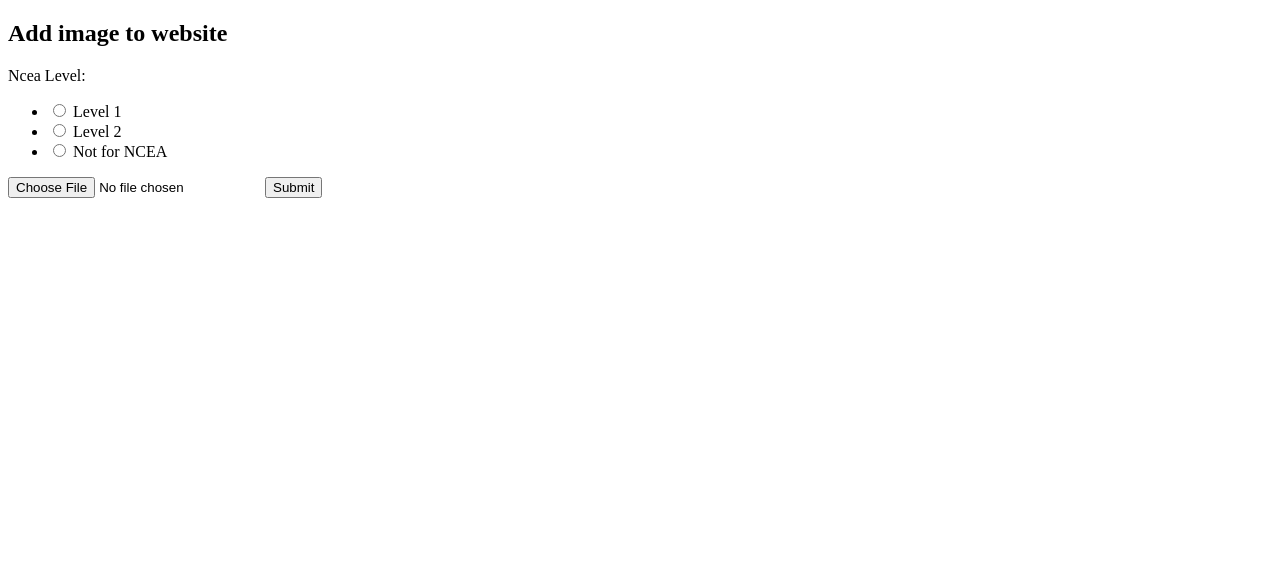
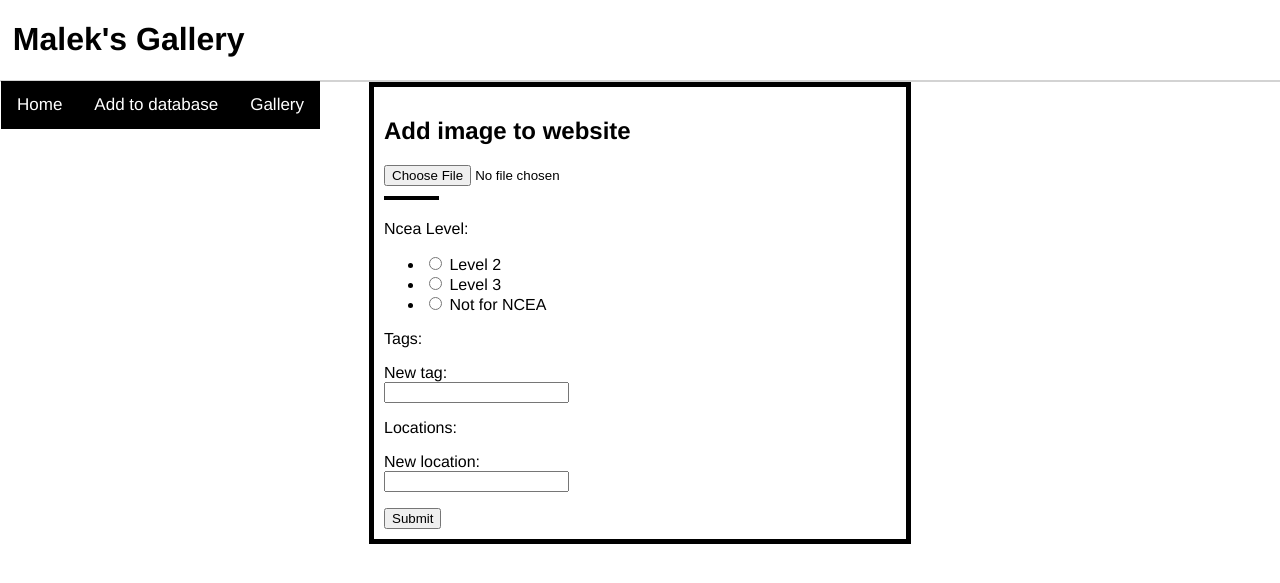
Before and after one commit to MalekC01/13DTP, a Flask app: template templates/add.html in a window 1280 px wide. Shown: the top 583 px of the page. Run offline with Flask 2, Linux system fonts and the light colour scheme; the template is opened without the code that fills it: values that come from a table or form of the project are taken from there, others are empty.

Commit message:
Form works, adding tags, displaying new tags, preview of image. Adds everything to database.

```diff
--- a/forms.py
+++ b/forms.py
@@ -1,16 +1,15 @@
 from flask_wtf import FlaskForm
-from wtforms import TextField, IntegerField, TextAreaField, SubmitField, RadioField, SelectField
+from wtforms import TextField, IntegerField, TextAreaField, SubmitField, RadioField, SelectField, SelectMultipleField, widgets
 from wtforms.validators import DataRequired, Optional, ValidationError
 import models
 
+class MultiCheckboxField(SelectMultipleField):
+    widget = widgets.ListWidget(prefix_label=False)
+    option_widget = widgets.CheckboxInput()
+
 class Add_Photo(FlaskForm):
-     def check_tag(form, field):
-          pass
-
-     ncea = RadioField('ncea', choices=[('Level 1','Level 1'),('Level 2','Level 2'), ('Not for NCEA','Not for NCEA')], validators=[DataRequired()])
-
-
-
-
-
-     #tags = CheckboxField('tags', choices=[('Level 1','Level 1'),('Level 2','Level 2'), ('Not for NCEA','Not for NCEA')], validators=[DataRequired()])
+    ncea = RadioField('ncea', choices=[('Level 1','Level 2'),('Level 2','Level 3'), ('Not for NCEA','Not for NCEA')], validators=[DataRequired()])
+    tags = MultiCheckboxField('tags', validators=[DataRequired()])
+    new_tag = TextField('new_tag')
+    locations = RadioField('locations', validators=[DataRequired()])
+    new_location = TextField('new_location')
--- a/main.py
+++ b/main.py
@@ -15,11 +15,18 @@
 app.config['SQLALCHEMY_TRACK_MODIFICATIONS'] = False
 WTF_CSRF_ENABLED = True
 WTF_CSRF_SECRET_KEY = 'sup3r_secr3t_passw3rd'
+app.config['UPLOAD_EXTENSIONS'] = ['.jpg', '.png', '.gif']
+app.config['UPLOAD_PATH'] = 'uploads'
 
 #home page route
 @app.route('/', methods=['GET', 'POST'])
 def home():
     return render_template('home.html', title="Home")
+
+@app.route('/gallery', methods=['GET', 'POST'])
+def gallery():
+    #all_photos = models.Photo.query.filter_by(url=url).all()
+    return render_template('gallery.html', title="Home")
 
 #returns on all pages
 # @app.contect_processor()
@@ -29,116 +36,104 @@
 @app.route('/add', methods=['GET', 'POST'])
 def add_photo():
     form = forms.Add_Photo()
+    #query database for all tags
+    all_tags = models.Tags.query.all()
+    tags_for_form = [(str(tag.id), tag.tag_name) for tag in all_tags]
+    form.tags.choices = tags_for_form
+    print(form.tags.choices)
+
+    #query database for all previous locations
+    all_locations = models.Locations.query.all()
+    locations_for_form = [(str(location.id), location.location_name) for location in all_locations]
+    form.locations.choices = locations_for_form
+    print(form.locations.choices)
+
+
     if request.method=='GET':  # did the browser ask to see the page
-        all_tags = models.Tags.query.filter_by(tag_names=tag_names).all()
-        print(all_tags)
-        return render_template('add.html', form=form, all_tags=all_tags)
+        return render_template('add.html', form=form)
     else:  # its a POST, ie: the user clicked SUBMIT
+        print(form.tags.data)
         if form.validate_on_submit():
-
-            #Take ncea input from form and get ready to be inputted into database
-            ncea_level = form.ncea.data
-            if ncea_level == "Level 1":
-                ncea_level = "1"
-            elif ncea_level == "Level 2":
-                ncea_level = "2"
-            else:
-                ncea_level = "Not NCEA"
+            uploaded_file = request.files['file']
+            filename = uploaded_file.filename
+            photo_url = str( "uploads/" + filename)
 
 
 
+            check_duplicate_photo = models.Photo.query.filter_by(url=photo_url).all()
+            print(check_duplicate_photo)
+            if check_duplicate_photo == []:
+                #Take ncea input from form and get ready to be inputted into database
+                ncea_level = form.ncea.data
+                if ncea_level == "Level 1":
+                    ncea_level = "1"
+                elif ncea_level == "Level 2":
+                    ncea_level = "2"
+                else:
+                    ncea_level = "Not NCEA"
+                print(ncea_level)
 
-            uploaded_file = request.files['file']
-            filename = uploaded_file.filename
-
-            photo_url = str( "uploads/" + filename)
-
-            print("Filename: " +  str(photo_url))
-            print("Ncea Level: " + str(ncea_level))
+                locations_chosen = form.locations.data
+                print("locations chosen: " + str(locations_chosen))
 
 
-            # add_photo_url = models.Photo(url=photo_url, location=location, ncea=ncea_level)
-            # db.session.add(add_photo_url)
-            # db.session.commit()
-    return render_template('add.html', title="Add", form=form)
+                new_location = form.new_location.data
+                print(new_location)
+                if new_location != '':
+                    #change to if any instead of querying all
+                    check_location_duplicate = models.Locations.query.filter_by(location_name=new_location).all()
+                    if check_location_duplicate == []:
+                        add_location = models.Locations(location_name=new_location)
+                        db.session.add(add_location)
+                        db.session.commit()
+                    find_location_id = models.Locations.query.filter_by(location_name=new_location).all()
+                    location_id_list = [(str(location.id)) for location in find_location_id]
+                    location_id = location_id_list[0]
+                    print(location_id)
+                else:
+                    location_id = form.locations.data
 
 
-    # #check image hasnt already been added to database
-    # check_duplicate = None
-    # check_duplicate = models.Photo.query.filter_by(url=photo_url).first()
+                new_tag = form.new_tag.data
+                if new_tag != '':
+                    print("Checking new tag")
+                    check_tag_duplicate = models.Tags.query.filter_by(tag_name=new_tag).all()
+                    print(check_tag_duplicate)
+                    if check_tag_duplicate == []:
+                        add_tag = models.Tags(tag_name=new_tag)
+                        db.session.add(add_tag)
+                        db.session.commit()
 
 
-    # #if new image add to uploads file
-    # if check_duplicate == None:
-    #     uploaded_file.save(os.path.join(app.config['UPLOAD_PATH'], filename))
-    #     location = request.form.get('location')
+                add_photo_url = models.Photo(url=photo_url, location=location_id, ncea=ncea_level)
+                db.session.add(add_photo_url)
+                db.session.commit()
 
-    #     #add ncea data
-    #     ncea_level = 0
-
-    #     if request.form.get('ncea_level') == 2:
-    #         ncea_level = "2"
-    #     elif request.form.get('ncea_level') == 3:
-    #         ncea_level = "3"
-    #     else:
-    #         ncea_level = "Not NCEA"
-
-    #     #add deatials about image to Photo table
-    #     add_photo_url = models.Photo(url=photo_url, location=location, ncea=ncea_level)
-    #     db.session.add(add_photo_url)
-    #     db.session.commit()
-
-    #     photo_id = models.Photo.query.filter_by(url=photo_url).first()
-    #     photo_length = len(str(photo_id))
-    #     found_photo_id = str(photo_id)[7:photo_length-1]
-
-    #     #check new tag feild add if not all ready a tag
-    #     new_tag = None
-    #     new_tag = request.form.get('new_tag')
-    #     if new_tag != None:
-    #         tag_check = models.Tags.query.filter_by(tag_name=new_tag).first()
-    #         if tag_check == None:
-    #             add_new_tag = models.Tags(tag_name=new_tag)
-    #             db.session.add(add_new_tag)
-    #             db.session.commit()
-    #         else:
-    #             print("Error tag not added to database")
-    #             app.config['error_tag_not_added'] = True
-    #             error_found = True
-    #     else:
-    #             print("Error tag already exists")
-    #             error_tag_found = True
-    #             error_found = True
+                find_photo_id = models.Photo.query.filter_by(url=photo_url).all()
+                photo_id_list = [(str(photo.id)) for photo in find_photo_id]
+                photo_id = photo_id_list[-1]
 
 
-    #     if request.form.get('landscape'):
-    #     # do query to add tag to photo id
-    #         landscape_id = models.Tags.query.filter_by(tag_name="landscape").first()
-    #         landscape_length = len(str(landscape_id))
-    #         found_landscape_id = str(landscape_id)[6:landscape_length-1]
+                tags_chosen = form.tags.data
+                print(tags_chosen)
 
-    #     add_tags = models.Photo_tag(pid=found_photo_id, tid=found_landscape_id)
-    #     db.session.add(add_tags)
-    #     db.session.commit()
+                find_tag_id = models.Tags.query.filter(models.Tags.id.in_(tags_chosen)).all()
+                tag_id_list = [(str(tag.id)) for tag in find_tag_id]
 
 
+                for tag in tag_id_list:
+                    add_tag_and_photo = models.Photo_tag(pid=photo_id, tid=tag)
+                    db.session.add(add_tag_and_photo)
 
 
+                db.session.commit()
+            else:
+                print("Photo already in database.")
 
 
-        # add_photo_tag = models.Photo_tag(pid=found_id, tid=)
-        # db.session.add(add_photo_tag)
+            return render_template('add.html', form=form, title="Add")
 
-
-
-    # else:
-    #     print("Photo already in database try another one")
-    #     error_duplicate = True
-
-    #session.query(User.name).filter(User.id == 1).first()
-
-    # return render_template('add.html', title="Add", error_duplicate=error_duplicate, error_tag_not_added=error_tag_not_added, error_tag_found=error_tag_found)
-    return render_template('add.html', form=form, title="Add", error_duplicate=error_duplicate, error_tag_not_added=error_tag_not_added, error_tag_found=error_tag_found)
+        return render_template('add.html', form=form, title="Add")
 
 #runs port on local site
 if __name__ == '__main__':
--- /dev/null
+++ b/static/css/style.css
@@ -0,0 +1,51 @@
+body {
+  font-family: "Helvetica";
+  margin: 0px;
+}
+
+main{
+  padding: 3%;
+  margin: auto;
+  margin-top: 2%;
+  margin-bottom: 2%;
+}
+
+.header{
+  margin-left: 1%;
+}
+
+.nav a {
+  float: left;
+  color: white;
+  padding: 14px 16px;
+  text-decoration: none;
+  font-size: 17px;
+  background-color: black;
+}
+
+.nav a:hover {
+  background-color: rgb(214, 214, 214);
+  color: black;
+}
+
+.nav {
+  width: 100%;
+  position: relative;
+  border: lightgray 1px solid;
+}
+
+.add_form{
+  list-style: none;
+  margin: auto;
+  width: 40%;
+  border: 5px solid black;
+  padding: 10px;
+  list-style: none;
+}
+
+.preview img{
+  width: 10%;
+  height: auto;
+  border: 2px solid black;
+
+}
--- a/templates/add.html
+++ b/templates/add.html
@@ -1,56 +1,55 @@
-<!DOCTYPE html>
+{%extends 'layout.html' %}
+{%block content%}
 <html>
 <body>
+<div class="add_form">
   <h2>Add image to website</h2>
-
-<!--All error messages from trying to add to database-->
-
-
-  <!-- <label>Add File:</label>
-  <p><input type="file" name="file" accept=".jpeg, .png"></p>
-
-  <label>Tags:</label><br>
-
-  <input type="checkbox" id="landscape" name="landscape">
-  <label for="landscape">Landscape</label><br>
-  <input type="checkbox" id="astro" name="astro" value="Astro">
-  <label for="astro">Astro</label><br>
-  <label>New Tag:</label>
-  <input type="text" id="new_tag" name="new_tag">
-
-  <br>
-
-  <label>Location of image:</label>
-  <br>
-  <input type="text" id="location" name="location">
-
-  <br>
-  <br>
-
-  <label for="ncea_level">Ncea level</label><br>
-
-  <label><input type="radio" name="ncea_level" id="ncea_level" value="2">Level 2</label>
-  <label>  <input type="radio" name="ncea_level" id="ncea_level" value="3">Level 3 </label>
-  <label>  <input type="radio" name="ncea_level" id="ncea_level" value="1">Not NCEA</label>
-
-  <br>
-  <br>
-  <input type="submit" value="Submit"> -->
 
     <form method="POST" action="" enctype="multipart/form-data">
     {{ form.csrf_token }}
+
+    <input type="file" name="display-image" id="display-image" accept=".jpeg, .png", onchange="showPreview(event);">
+    <br>
+    <div class="preview">
+
+      <img id="display-image-preview">
+    </div>
+
+
+
+
     <p>Ncea Level: {{ form.ncea }} </p>
 
-  <input type="file" name="file" accept=".jpeg, .png">
+    <p>Tags: <br> {{ form.tags }} </p>
+    <p>New tag: <br> {{ form.new_tag }} </p>
+
+    <p>Locations: <br> {{ form.locations }} </p>
+    <p>New location: <br> {{ form.new_location }} </p>
+
 
     <input type="submit" value="Submit">
 
   </form>
 
 
-
+</div>
 
 
 
 </body>
+
+
+<script>
+function showPreview(event){
+  if(event.target.files.length > 0){
+    var src = URL.createObjectURL(event.target.files[0]);
+    var preview = document.getElementById("display-image-preview");
+    preview.src = src;
+    preview.style.display = "block";
+  }
+}
+
+</script>
+
 </html>
+{% endblock %}
--- /dev/null
+++ b/templates/gallery.html
@@ -0,0 +1,4 @@
+{%extends 'layout.html' %}
+{%block content%}
+<img src="uploads/_MG_3646 2.JPG" alt="Italian Trulli">
+{% endblock %}
--- a/templates/header.html
+++ b/templates/header.html
@@ -0,0 +1,3 @@
+<div class="header">
+    <h1>Malek's Gallery</h1>
+</div>
--- a/templates/layout.html
+++ b/templates/layout.html
@@ -7,6 +7,7 @@
   </head>
   <body>
     {%include 'header.html'%}
+    {%include 'nav.html'%}
     {%block content%}{%endblock%}
     {%include 'footer.html'%}
   </body>
--- /dev/null
+++ b/templates/nav.html
@@ -0,0 +1,5 @@
+<div class="nav">
+    <a href="/">Home</a>
+    <a href="/add">Add to database</a>
+    <a href="/gallery">Gallery</a>
+</div>
```
Also changed, not shown: models.py (+12 -3 lines), photo_database.db, uploads/Screenshot 2021-04-30 at 10.59.45 PM.png (deleted), uploads/Untitled.png (deleted), uploads/big fan2.png (deleted), uploads/cosmos.png (deleted), uploads/profile.png (deleted), uploads/sag.png (deleted), 2 other files. Lines whose indentation alone changed are shown as unchanged.
